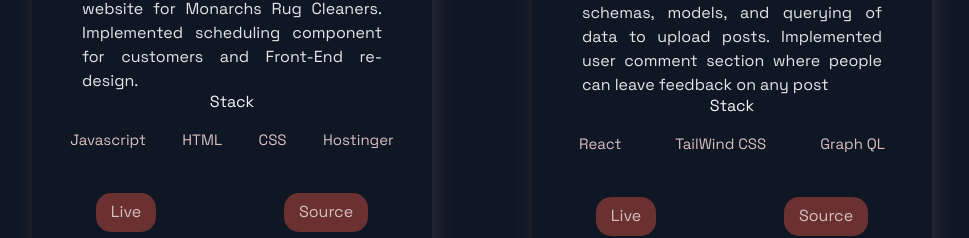
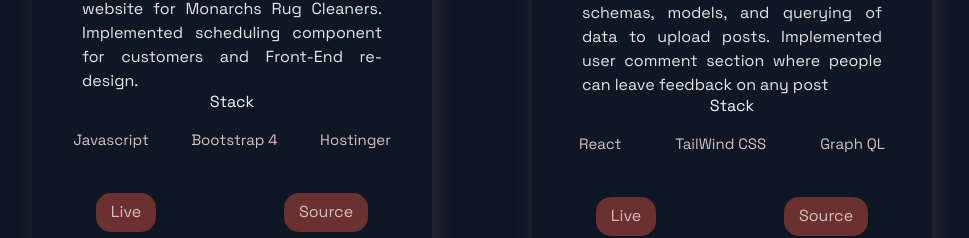
Before and after one commit to bryan-arriaga/portfolio_website, a Next.js app: page / in a window 1280 px wide. Shown: the part 1282-1520 px from the top of the page, without its empty margins (158-1127 px from the left). Built offline with nearby package versions, Linux system fonts and the light colour scheme.

Commit message:
change tech stack for monarch project

```diff
--- a/src/constants/constants.js
+++ b/src/constants/constants.js
@@ -7,7 +7,7 @@ export const projects = [
     description:
       "This Freelance Project was built using HTML, CSS, Javascript to construct website for Monarchs Rug Cleaners. Implemented scheduling component for customers and Front-End re-design.",
     image: "/images/1.png",
-    tags: ["Javascript", "HTML", "CSS", "Hostinger"],
+    tags: ["Javascript", "Bootstrap 4", "Hostinger"],
     source: "https://github.com/aHumptyDumpty/Monarch-Business-Website",
     visit: "https://monarchrugcleaner.com/",
     id: 0,
```
